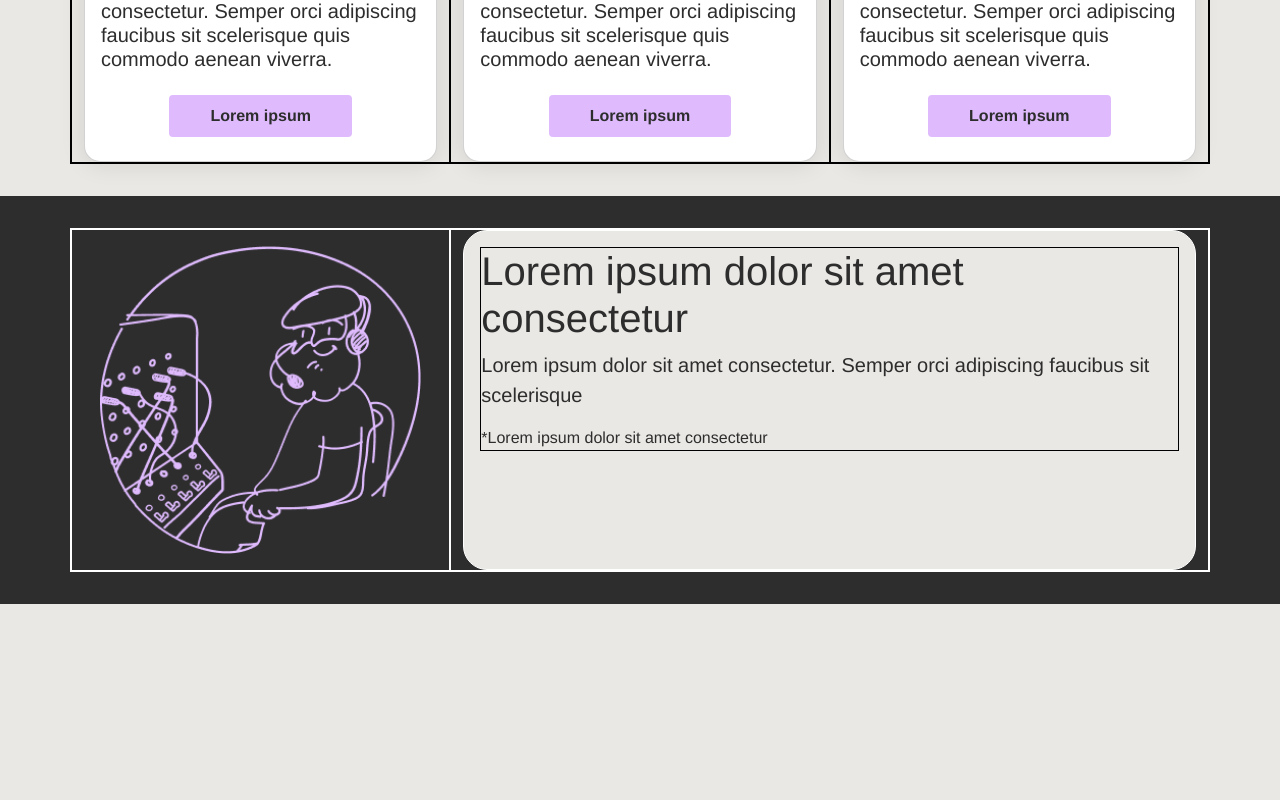
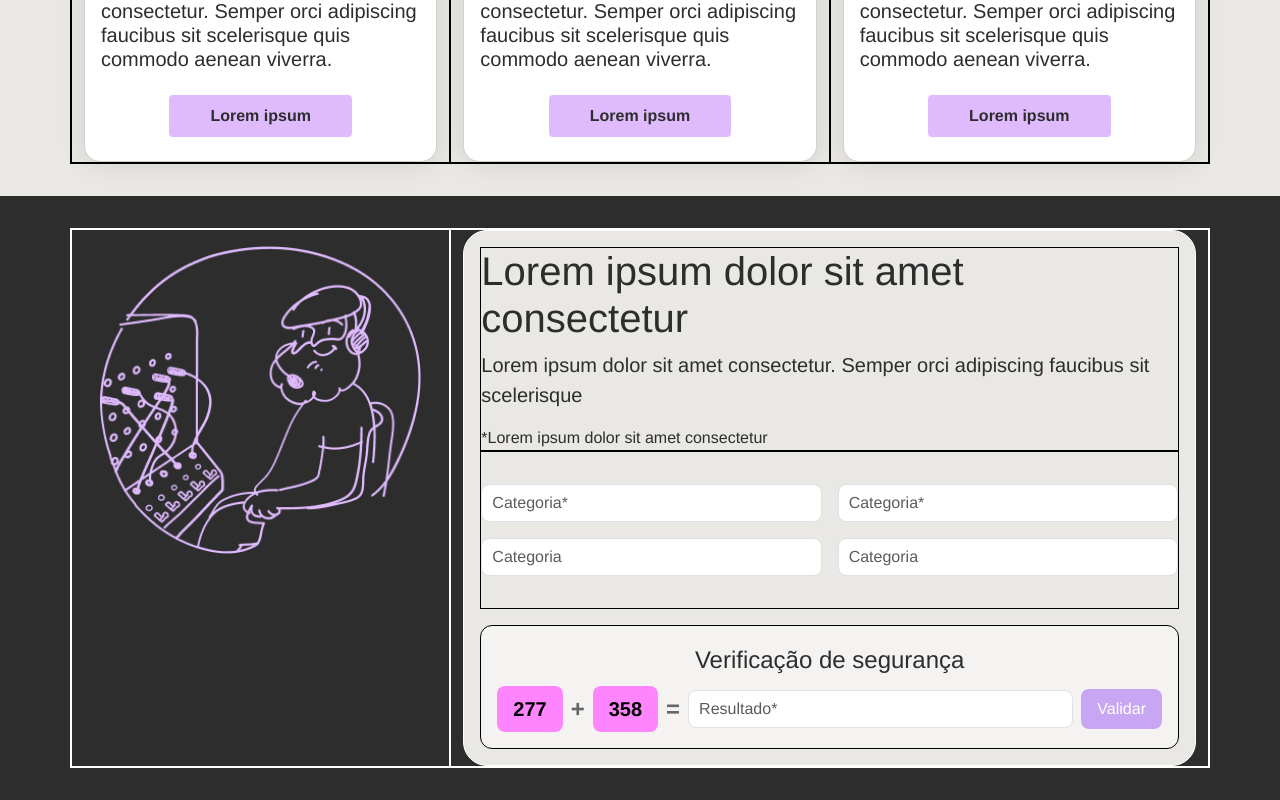
Before and after one commit to lshv04/Monks1, a React (Vite) app: page / in a window 1280 px wide. Shown: the part 2692-3492 px from the top of the page. Before the commit the page ends 3296 px from the top, so only its background shows below. Built offline with nearby package versions, Linux system fonts and the light colour scheme.

Commit message:
trabalhando form

```diff
--- a/src/components/Section7.jsx
+++ b/src/components/Section7.jsx
@@ -1,12 +1,36 @@
-import React from 'react';
+import React, { useState, useEffect } from 'react';
 import styles from './Section7.module.css'; // Importa o CSS Module
 import image9 from '../assets/Section7/image9.png'; // Importa a imagem
 
 const Section7 = () => {
+    const [num1, setNum1] = useState(0);
+    const [num2, setNum2] = useState(0);
+    const [userInput, setUserInput] = useState('');
+    const [message, setMessage] = useState('');
+
+    // Gera dois números aleatórios sempre que o componente for carregado
+    useEffect(() => {
+        const randomNum1 = Math.floor(Math.random() * 1000);
+        const randomNum2 = Math.floor(Math.random() * 1000);
+        setNum1(randomNum1);
+        setNum2(randomNum2);
+    }, []);
+
+    // Valida o input do usuário
+    const handleValidation = () => {
+        const sum = num1 + num2;
+        if (parseInt(userInput, 10) === sum) {
+            setMessage('Acerto! Parabéns!');
+        } else {
+            setMessage('Erro! Tente novamente.');
+        }
+    };
+
     return (
         <footer className={`container-fluid ${styles.footerContainer}`}>
             <div className={`container bord1 ${styles.innerContainer}`}>
                 <div className={`row ${styles.gridRow}`}>
+                    {/* Coluna com imagem */}
                     <div className={`col-12 col-md-4 bord1 ${styles.gridColumn}`}>
                         <img
                             src={image9}
@@ -14,6 +38,8 @@ const Section7 = () => {
                             className={styles.image}
                         />
                     </div>
+
+                    {/* Coluna com formulário */}
                     <div className={`col-12 col-md-8 bord1 ${styles.gridColumn}`}>
                         <div className={`bord1 ${styles.form}`}>
                             <div className={`bord ${styles.formTitle}`}>
@@ -22,8 +48,74 @@ const Section7 = () => {
                                 <small>*Lorem ipsum dolor sit amet consectetur</small>
                             </div>
 
+                            <form className={`container bord ${styles.formContainer}`}>
+                                <div className="row g-3">
+                                    {/* Primeiro input */}
+                                    <div className="col-12 col-md-6">
+                                        <input
+                                            type="text"
+                                            className={`form-control ${styles.inputField}`}
+                                            placeholder="Categoria*"
+                                            aria-label="Categoria"
+                                        />
+                                    </div>
 
+                                    {/* Segundo input */}
+                                    <div className="col-12 col-md-6">
+                                        <input
+                                            type="text"
+                                            className={`form-control ${styles.inputField}`}
+                                            placeholder="Categoria*"
+                                            aria-label="Categoria"
+                                        />
+                                    </div>
 
+                                    {/* Terceiro input */}
+                                    <div className="col-12 col-md-6">
+                                        <input
+                                            type="text"
+                                            className={`form-control ${styles.inputField}`}
+                                            placeholder="Categoria"
+                                            aria-label="Categoria"
+                                        />
+                                    </div>
+
+                                    {/* Quarto input */}
+                                    <div className="col-12 col-md-6">
+                                        <input
+                                            type="text"
+                                            className={`form-control ${styles.inputField}`}
+                                            placeholder="Categoria"
+                                            aria-label="Categoria"
+                                        />
+                                    </div>
+                                </div>
+                            </form>
+
+                            {/* Verificação de segurança */}
+                            <div className={`bord ${styles.securityCheck}`}>
+                                <h4>Verificação de segurança</h4>
+                                <div className={styles.checkContainer}>
+                                    <span className={styles.numberBox}>{num1}</span>
+                                    <span className={styles.operator}>+</span>
+                                    <span className={styles.numberBox}>{num2}</span>
+                                    <span className={styles.operator}>=</span>
+                                    <input
+                                        type="number"
+                                        className={`form-control ${styles.inputField}`}
+                                        placeholder="Resultado*"
+                                        value={userInput}
+                                        onChange={(e) => setUserInput(e.target.value)}
+                                    />
+                                    <button
+                                        className={`btn ${styles.validateBtn}`}
+                                        onClick={handleValidation}
+                                    >
+                                        Validar
+                                    </button>
+                                </div>
+                                {message && <p className={styles.message}>{message}</p>}
+                            </div>
                         </div>
                     </div>
                 </div>
--- a/src/components/Section7.module.css
+++ b/src/components/Section7.module.css
@@ -23,6 +23,91 @@
 
 
 }
+
+/* Contêiner do formulário */
+.formContainer {
+    padding: 2rem 0; /* Espaçamento interno */
+
+}
+
+/* Estilo dos campos de input */
+.inputField {
+    background-color: #fff; /* Fundo branco */
+    border-radius: 8px;
+    padding: 6px 10px; /* Espaçamento interno */
+    font-size: 1rem; /* Tamanho do texto */
+    color: #666; /* Cor do texto */
+}
+
+/* Foco no input */
+.inputField:focus {
+    outline: none; /* Remove o contorno azul */
+    border-color: #c9a6f4; /* Cor da borda ao focar */
+    box-shadow: 0 0 4px rgba(201, 166, 244, 0.6); /* Sombra leve */
+}
+
+/* Contêiner da verificação de segurança */
+.securityCheck {
+    margin-top: 1rem;
+    padding: 1rem;
+    background-color: #f4f3f1;
+    border-radius: 12px;
+    text-align: center;
+}
+.securityCheck h4{
+    color: #2d2d2d;
+    font-weight: 400;
+    font-family: 1.5rem;
+    line-height: 36px;
+}
+
+/* Contêiner interno */
+.checkContainer {
+    display: flex;
+    align-items: center;
+    justify-content: center;
+    gap: 0.5rem;
+}
+
+/* Estilo dos números */
+.numberBox {
+    background-color: #ff85ff;
+    color: #000;
+    padding: 0.5rem 1rem;
+    border-radius: 8px;
+    font-weight: bold;
+    font-size: 1.25rem;
+}
+
+/* Operadores */
+.operator {
+    font-size: 1.5rem;
+    font-weight: bold;
+    color: #666;
+}
+
+/* Mensagens */
+.message {
+    margin-top: 1rem;
+    font-size: 1.2rem;
+    color: #2d2d2d;
+}
+
+/* Botão */
+.validateBtn {
+    background-color: #c9a6f4;
+    color: #fff;
+    padding: 0.5rem 1rem;
+    border-radius: 8px;
+    border: none;
+    cursor: pointer;
+    transition: all 0.3s ease;
+}
+
+.validateBtn:hover {
+    background-color: #a783c4;
+}
+
 
 .image {
     width: 100%; /* Faz a imagem preencher a largura da coluna */
```
